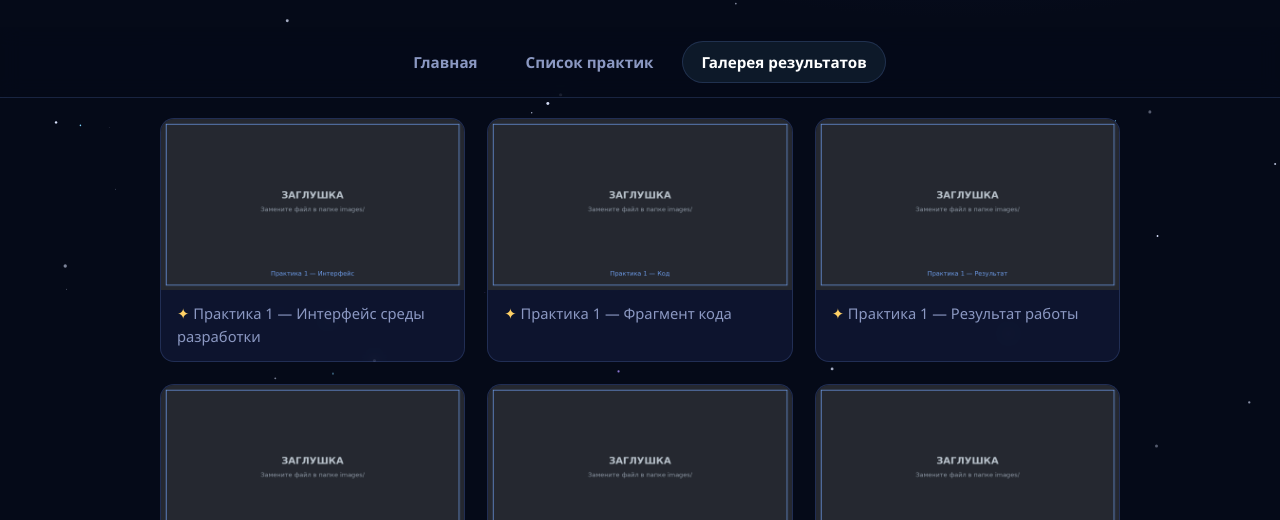
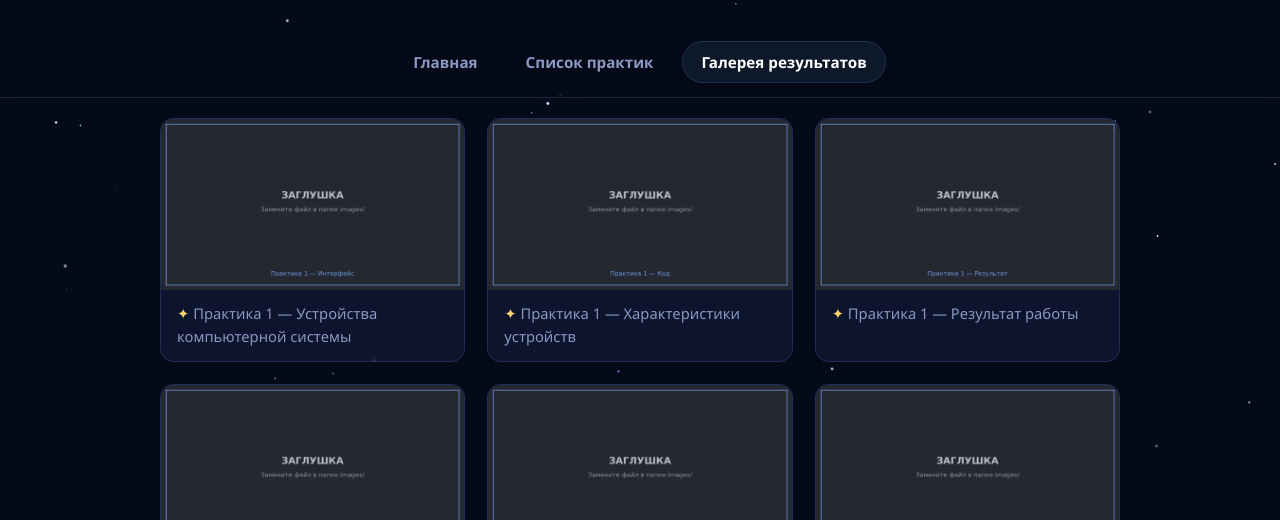
Before and after one commit to lifelessmethod/up04-practice, a plain HTML site: page gallery.html in a window 1280 px wide. Shown: the part 280-800 px from the top of the page. Drawn offline with Linux system fonts and the light colour scheme.

Commit message:
Add real practice 1 report — gallery.html

```diff
--- a/gallery.html
+++ b/gallery.html
@@ -18,8 +18,8 @@
 <nav class="top"><a href="index.html" class="">Главная</a><a href="practices.html" class="">Список практик</a><a href="gallery.html" class="active">Галерея результатов</a></nav>
 <main class="wrap">
 <div class="gallery">
-<figure><img src="images/screenshot-01.png" alt="Практика 1 — Интерфейс среды разработки" loading="lazy"><figcaption>Практика 1 — Интерфейс среды разработки</figcaption></figure>
-<figure><img src="images/screenshot-02.png" alt="Практика 1 — Фрагмент кода" loading="lazy"><figcaption>Практика 1 — Фрагмент кода</figcaption></figure>
+<figure><img src="images/screenshot-01.png" alt="Практика 1 — Устройства компьютерной системы" loading="lazy"><figcaption>Практика 1 — Устройства компьютерной системы</figcaption></figure>
+<figure><img src="images/screenshot-02.png" alt="Практика 1 — Характеристики устройств" loading="lazy"><figcaption>Практика 1 — Характеристики устройств</figcaption></figure>
 <figure><img src="images/screenshot-03.png" alt="Практика 1 — Результат работы" loading="lazy"><figcaption>Практика 1 — Результат работы</figcaption></figure>
 <figure><img src="images/screenshot-04.png" alt="Практика 2 — Интерфейс программы" loading="lazy"><figcaption>Практика 2 — Интерфейс программы</figcaption></figure>
 <figure><img src="images/screenshot-05.png" alt="Практика 2 — Блок-схема алгоритма" loading="lazy"><figcaption>Практика 2 — Блок-схема алгоритма</figcaption></figure>
```
